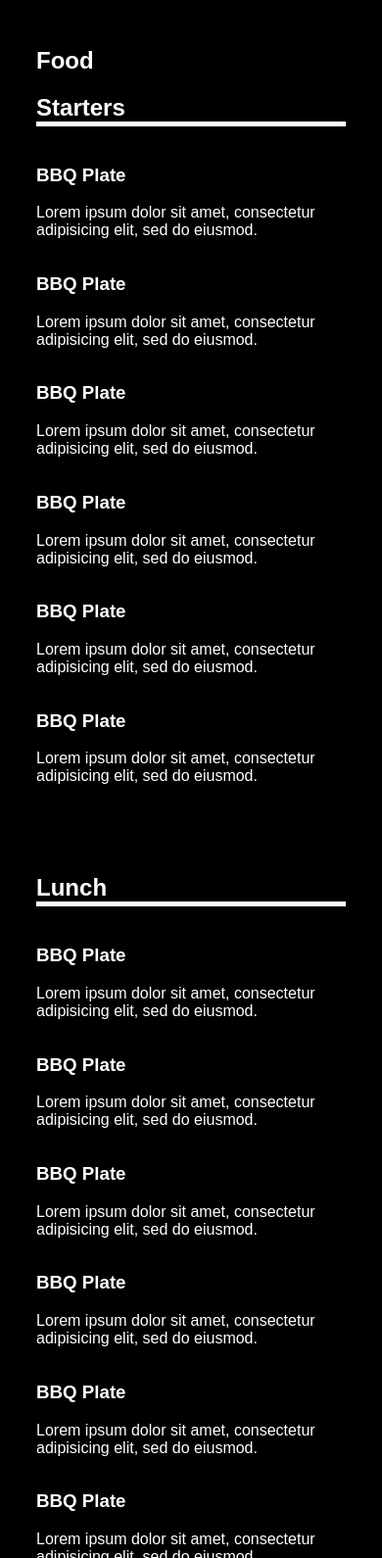
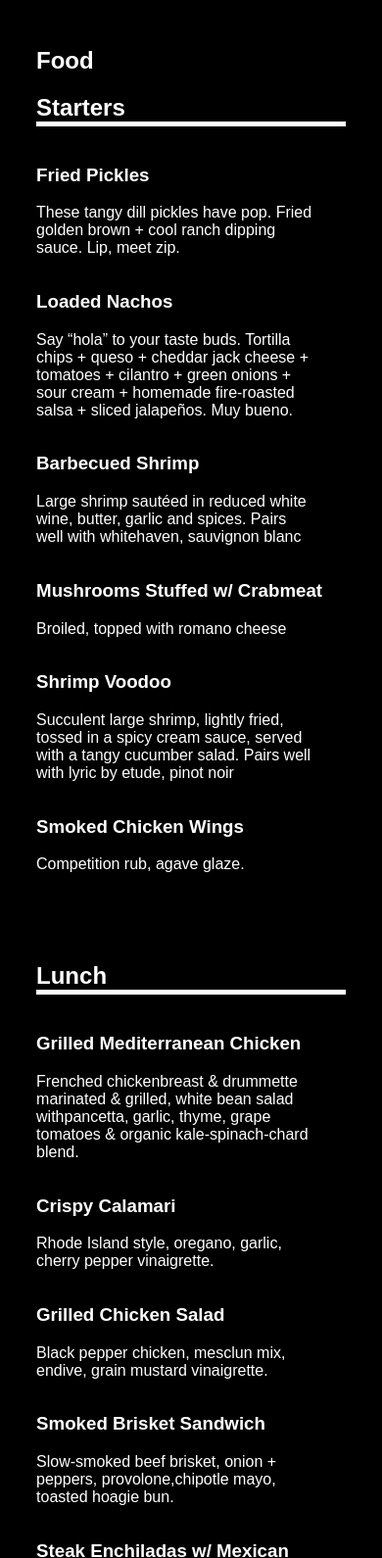
Before and after one commit to eric-luna/restaurant, a website: page menu.html in a window 390 px wide. Shown: the part 277-1867 px from the top of the page at 98% size. Drawn offline with Linux system fonts and the light colour scheme; a web font is replaced by a local one.

Commit message:
added menu items

```diff
--- a/css/src.scss
+++ b/css/src.scss
@@ -208,7 +208,8 @@ html {
     }
     .selected {
         color: #000;
-        border-bottom: 1px solid #000;
+        font-weight: bold;
+        border-bottom: 3px solid #000;
     }
 }
 
@@ -244,6 +245,7 @@ html {
                 }
                 p {
                     text-align: left;
+                    width: 90%;
                 }
             }
         }
--- a/menu.html
+++ b/menu.html
@@ -3,7 +3,7 @@
 
 <head>
     <title>HodgePodge</title>
-    <link rel="stylesheet" type="text/css" href="css/main.css">
+    <link rel="stylesheet" type="text/css" href="css/src.css">
     <link href="https://fonts.googleapis.com/css?family=Philosopher" rel="stylesheet">
     <link href="https://fonts.googleapis.com/css?family=Muli" rel="stylesheet">
     <link rel="shortcut icon" href="img/icons/icon.png" type="image/x-icon" />
@@ -42,28 +42,28 @@
                         <h2>Starters</h2>
                         <ul>
                             <li>
-                                <h3>BBQ Plate</h3>
-                                <p>Lorem ipsum dolor sit amet, consectetur adipisicing elit, sed do eiusmod.</p>
+                                <h3>Fried Pickles</h3>
+                                <p>These tangy dill pickles have pop. Fried golden brown + cool ranch dipping sauce. Lip, meet zip.</p>
                             </li>
                             <li>
-                                <h3>BBQ Plate</h3>
-                                <p>Lorem ipsum dolor sit amet, consectetur adipisicing elit, sed do eiusmod.</p>
+                                <h3>Loaded  Nachos</h3>
+                                <p>Say “hola” to your taste buds. Tortilla chips + queso + cheddar jack cheese + tomatoes + cilantro + green onions + sour cream + homemade fire-roasted salsa + sliced jalapeños. Muy bueno.</p>
                             </li>
                             <li>
-                                <h3>BBQ Plate</h3>
-                                <p>Lorem ipsum dolor sit amet, consectetur adipisicing elit, sed do eiusmod.</p>
+                                <h3>Barbecued Shrimp</h3>
+                                <p>Large shrimp sautéed in reduced white wine, butter, garlic and spices. Pairs well with whitehaven, sauvignon blanc</p>
                             </li>
                             <li>
-                                <h3>BBQ Plate</h3>
-                                <p>Lorem ipsum dolor sit amet, consectetur adipisicing elit, sed do eiusmod.</p>
+                                <h3>Mushrooms Stuffed w/ Crabmeat</h3>
+                                <p>Broiled, topped with romano cheese</p>
                             </li>
                             <li>
-                                <h3>BBQ Plate</h3>
-                                <p>Lorem ipsum dolor sit amet, consectetur adipisicing elit, sed do eiusmod.</p>
+                                <h3>Shrimp Voodoo</h3>
+                                <p>Succulent large shrimp, lightly fried, tossed in a spicy cream sauce, served with a tangy cucumber salad. Pairs well with lyric by etude, pinot noir</p>
                             </li>
                             <li>
-                                <h3>BBQ Plate</h3>
-                                <p>Lorem ipsum dolor sit amet, consectetur adipisicing elit, sed do eiusmod.</p>
+                                <h3>Smoked Chicken Wings</h3>
+                                <p>Competition rub, agave glaze.</p>
                             </li>
                         </ul>
                     </div>
@@ -73,28 +73,28 @@
                         <h2>Lunch</h2>
                         <ul>
                             <li>
-                                <h3>BBQ Plate</h3>
-                                <p>Lorem ipsum dolor sit amet, consectetur adipisicing elit, sed do eiusmod.</p>
+                                <h3>Grilled Mediterranean Chicken</h3>
+                                <p>Frenched chickenbreast & drummette marinated & grilled, white bean salad withpancetta, garlic, thyme, grape tomatoes & organic kale-spinach-chard blend.</p>
                             </li>
                             <li>
-                                <h3>BBQ Plate</h3>
-                                <p>Lorem ipsum dolor sit amet, consectetur adipisicing elit, sed do eiusmod.</p>
+                                <h3>Crispy Calamari</h3>
+                                <p>Rhode Island style, oregano, garlic, cherry pepper vinaigrette.</p>
                             </li>
                             <li>
-                                <h3>BBQ Plate</h3>
-                                <p>Lorem ipsum dolor sit amet, consectetur adipisicing elit, sed do eiusmod.</p>
+                                <h3>Grilled Chicken Salad</h3>
+                                <p>Black pepper chicken, mesclun mix, endive, grain mustard vinaigrette.</p>
                             </li>
                             <li>
-                                <h3>BBQ Plate</h3>
-                                <p>Lorem ipsum dolor sit amet, consectetur adipisicing elit, sed do eiusmod.</p>
+                                <h3>Smoked Brisket Sandwich</h3>
+                                <p>Slow-smoked beef brisket, onion + peppers, provolone,chipotle mayo, toasted hoagie bun.</p>
                             </li>
                             <li>
-                                <h3>BBQ Plate</h3>
-                                <p>Lorem ipsum dolor sit amet, consectetur adipisicing elit, sed do eiusmod.</p>
+                                <h3>Steak Enchiladas w/ Mexican Street Corn</h3>
+                                <p>Grilled top sirloin, housemade enchilada sauce, sour cream, servedwith chorizo & cheese stuﬀed poblano pepper, elote-style corn.</p>
                             </li>
                             <li>
-                                <h3>BBQ Plate</h3>
-                                <p>Lorem ipsum dolor sit amet, consectetur adipisicing elit, sed do eiusmod.</p>
+                                <h3>Portabella Panini</h3>
+                                <p>Roasted marinated portabella mushrooms and red peppers, goat cheese, almond pesto, spinach, ciabatta.</p>
                             </li>
                         </ul>
                     </div>
@@ -104,28 +104,28 @@
                         <h2>Dinner</h2>
                         <ul>
                             <li>
-                                <h3>BBQ Plate</h3>
-                                <p>Lorem ipsum dolor sit amet, consectetur adipisicing elit, sed do eiusmod.</p>
+                                <h3>Thai Sticky Ribs</h3>
+                                <p>Pork spare ribs, five spice, savoy cabbage, thai caramel.</p>
                             </li>
                             <li>
-                                <h3>BBQ Plate</h3>
-                                <p>Lorem ipsum dolor sit amet, consectetur adipisicing elit, sed do eiusmod.</p>
+                                <h3>Grilled Hanger Steak</h3>
+                                <p>Potato, onion & poblano hash, swiss chard, chipotle butter.</p>
                             </li>
                             <li>
-                                <h3>BBQ Plate</h3>
-                                <p>Lorem ipsum dolor sit amet, consectetur adipisicing elit, sed do eiusmod.</p>
+                                <h3>Seared Faroe Island Salmon</h3>
+                                <p>Cauliflower, root vegetable farrotto, honey balsamic glaze.</p>
                             </li>
                             <li>
-                                <h3>BBQ Plate</h3>
-                                <p>Lorem ipsum dolor sit amet, consectetur adipisicing elit, sed do eiusmod.</p>
+                                <h3>Old Fashion Hamburger</h3>
+                                <p>Mustard, lettuce, tomatoes, onions & pickles (No cheese).</p>
                             </li>
                             <li>
-                                <h3>BBQ Plate</h3>
-                                <p>Lorem ipsum dolor sit amet, consectetur adipisicing elit, sed do eiusmod.</p>
+                                <h3>Tuscan Mac & Cheese</h3>
+                                <p>Cavatappi pasta topped with zesty tomato sauce, basil, Asiago cheese, garlic bread.</p>
                             </li>
                             <li>
-                                <h3>BBQ Plate</h3>
-                                <p>Lorem ipsum dolor sit amet, consectetur adipisicing elit, sed do eiusmod.</p>
+                                <h3>Moroccan Stew</h3>
+                                <p>Braised vegetables, chickpeas, raisins, currants, tomato curry, Israeli couscous.</p>
                             </li>
                         </ul>
                     </div>
@@ -197,33 +197,67 @@
         <div class="menu desserts hide" id="dessert-menu">
             <div>
                 <section>
-                    <div class="starters">
+                    <div class="pies">
                         <h1>Desserts</h1>
-                        <h2>Starters</h2>
+                        <h2>Pies</h2>
                         <ul>
                             <li>
-                                <h3>BBQ Plate</h3>
-                                <p>Lorem ipsum dolor sit amet, consectetur adipisicing elit, sed do eiusmod.</p>
+                                <h3>Lemon Meringue</h3>
+                                <p>Slightly tart, slightly sweet, topped with a light golden meringue.</p>
                             </li>
                             <li>
-                                <h3>BBQ Plate</h3>
-                                <p>Lorem ipsum dolor sit amet, consectetur adipisicing elit, sed do eiusmod.</p>
+                                <h3>Chocolate Cream</h3>
+                                <p>Chocolate blended with our creamy vanilla custard. Topped with fresh whipped cream or fluffy meringue.</p>
                             </li>
                             <li>
-                                <h3>BBQ Plate</h3>
-                                <p>Lorem ipsum dolor sit amet, consectetur adipisicing elit, sed do eiusmod.</p>
+                                <h3>Apple</h3>
+                                <p>Tart sliced apples, sweetened and lightly-spiced with cinnamon.</p>
                             </li>
                             <li>
-                                <h3>BBQ Plate</h3>
-                                <p>Lorem ipsum dolor sit amet, consectetur adipisicing elit, sed do eiusmod.</p>
+                                <h3>Key Lime</h3>
+                                <p>The tart flavor of Key Limes, blended creamy and smooth in a graham cracker crust.</p>
+                            </li>
+                        </ul>
+                    </div>
+                    <div class="cakes">
+                        <h2>Cakes</h2>
+                        <ul>
+                            <li>
+                                <h3>Mint Chocolate Cake</h3>
+                                <p>Crushed thin mints, cocoa cream, chocolate ganache.</p>
                             </li>
                             <li>
-                                <h3>BBQ Plate</h3>
-                                <p>Lorem ipsum dolor sit amet, consectetur adipisicing elit, sed do eiusmod.</p>
+                                <h3>Oreo Cheesecake</h3>
+                                <p>Vanilla cheesecake with crushed oreos, chocolate whipped cream, oreo cookie crust.</p>
                             </li>
                             <li>
-                                <h3>BBQ Plate</h3>
-                                <p>Lorem ipsum dolor sit amet, consectetur adipisicing elit, sed do eiusmod.</p>
+                                <h3>Leaning Tower of Chocolate Cake</h3>
+                                <p>Six layers of chocolate cake, dark fudge, sweet chocolate frosting, vanilla ice cream, a chocolate drizzle</p>
+                            </li>
+                            <li>
+                                <h3>Chocolate Mousse</h3>
+                                <p>Milk chocolate mousse, whipped cream, chocolate shavings.</p>
+                            </li>
+                        </ul>
+                    </div>
+                    <div class="ice cream">
+                        <h2>Ice Cream & Milkshakes</h2>
+                        <ul>
+                            <li>
+                                <h3>Hot Fudge Sundae</h3>
+                                <p>Topped with Whipped Cream and Almonds.</p>
+                            </li>
+                            <li>
+                                <h3>Godiva® Chocolate Brownie Sundae</h3>
+                                <p>Our own Fabulous Godiva Chocolate Brownie, Vanilla Ice Cream, Hot Fudge, Whipped Cream and Toasted Almonds.</p>
+                            </li>
+                            <li>
+                                <h3>Berries & Cream Sundae</h3>
+                                <p> Creamy vanilla ice cream, lightly sweetened fresh seasonal berries, topped with whipped cream, mint sprig.</p>
+                            </li>
+                            <li>
+                                <h3>Milkshakes</h3>
+                                <p>Vanilla, Strawberry or Chocalate.</p>
                             </li>
                         </ul>
                     </div>
```
Also changed, not shown: index.html (+3 -4 lines), css/src.css, 1 other file.
